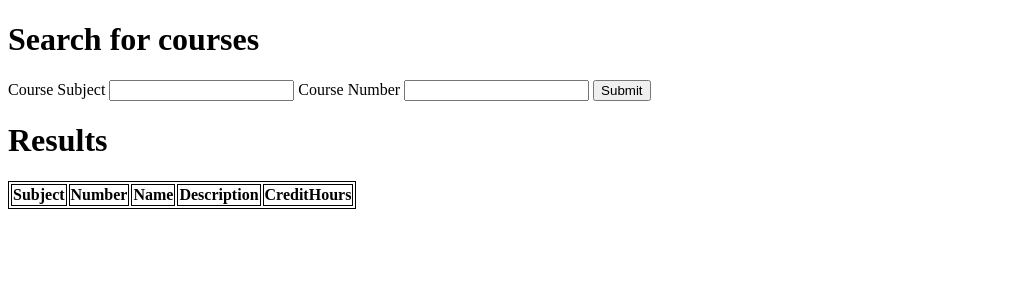
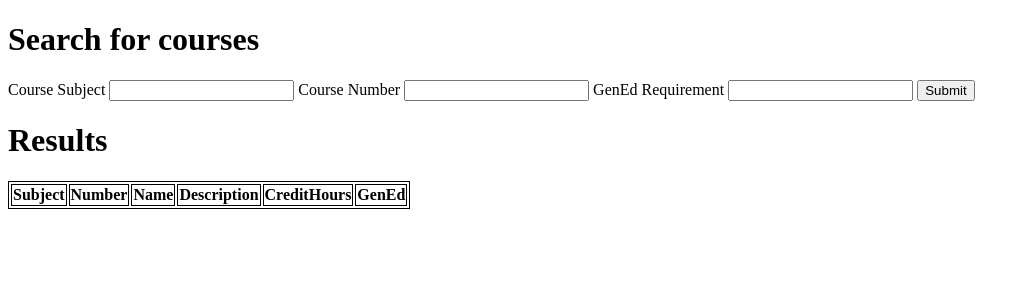
Before and after one commit to jjtang999/CS411-Database_Systems-Final-Project, a Flask app: page /course-search in a window 1280 px wide. Shown: the top 300 px of the page, without its empty margins (0-1030 px from the left). Run offline with Flask 2, Linux system fonts and the light colour scheme; lists and menus that the app fills with data are empty.

Commit message:
Add gened filtering functionality

```diff
--- a/server/app.py
+++ b/server/app.py
@@ -128,19 +128,32 @@ def course_search():
             filters.append('Number = %s')
             filter_vals.append(number)
 
+        gened = request.form['gened']
+        if gened != '':
+            filters.append('GenEdAbbreviation = %s')
+            filter_vals.append(gened)
+
         data = db.get_db()
         dictcursor = data.cursor(dictionary=True)
 
-        filter_str = " AND ".join(filters)
-        query = f"""
-            SELECT *
+        query = """
+            SELECT DISTINCT *
             FROM Course
-            WHERE {filter_str}
+            LEFT JOIN GenEdFulfillment g ON
+                Course.Subject = g.CourseSubject AND
+                Course.Number = g.CourseNumber
         """
 
+        print(filters)
+        filter_str = " AND ".join(filters)
         if len(filters) > 0:
-            dictcursor.execute(query, filter_vals)
-            courses = dictcursor.fetchall()
-            print(courses)
+            query += f"""
+                WHERE {filter_str}
+            """
+
+        print(query)
+
+        dictcursor.execute(query, filter_vals)
+        courses = dictcursor.fetchall()
 
     return render_template('course-search.html', results=courses)
--- a/server/templates/course-search.html
+++ b/server/templates/course-search.html
@@ -21,8 +21,10 @@
     <form action="/course-search" method="POST">
         <label for="subject">Course Subject</label>
         <input type="text" name="subject" id="subject">
-        <label for="subject">Course Number</label>
+        <label for="number">Course Number</label>
         <input type="number" name="number" id="number">
+        <label for="gened">GenEd Requirement</label>
+        <input type="text" name="gened" id="gened">
         <input type="submit" value="Submit">
     </form>
 
@@ -34,6 +36,7 @@
             <th>Name</th>
             <th>Description</th>
             <th>CreditHours</th>
+            <th>GenEd</th>
         </tr>
 
         {% for result in results %}
@@ -43,6 +46,7 @@
             <td>{{ result.Name }} </td>
             <td>{{ result.Description }}</td>
             <td>{{ result.CreditHours }}</td>
+            <td>{{ result.GenEdAbbreviation }}</td>
         </tr>
         {% endfor %}
     </table>
```
